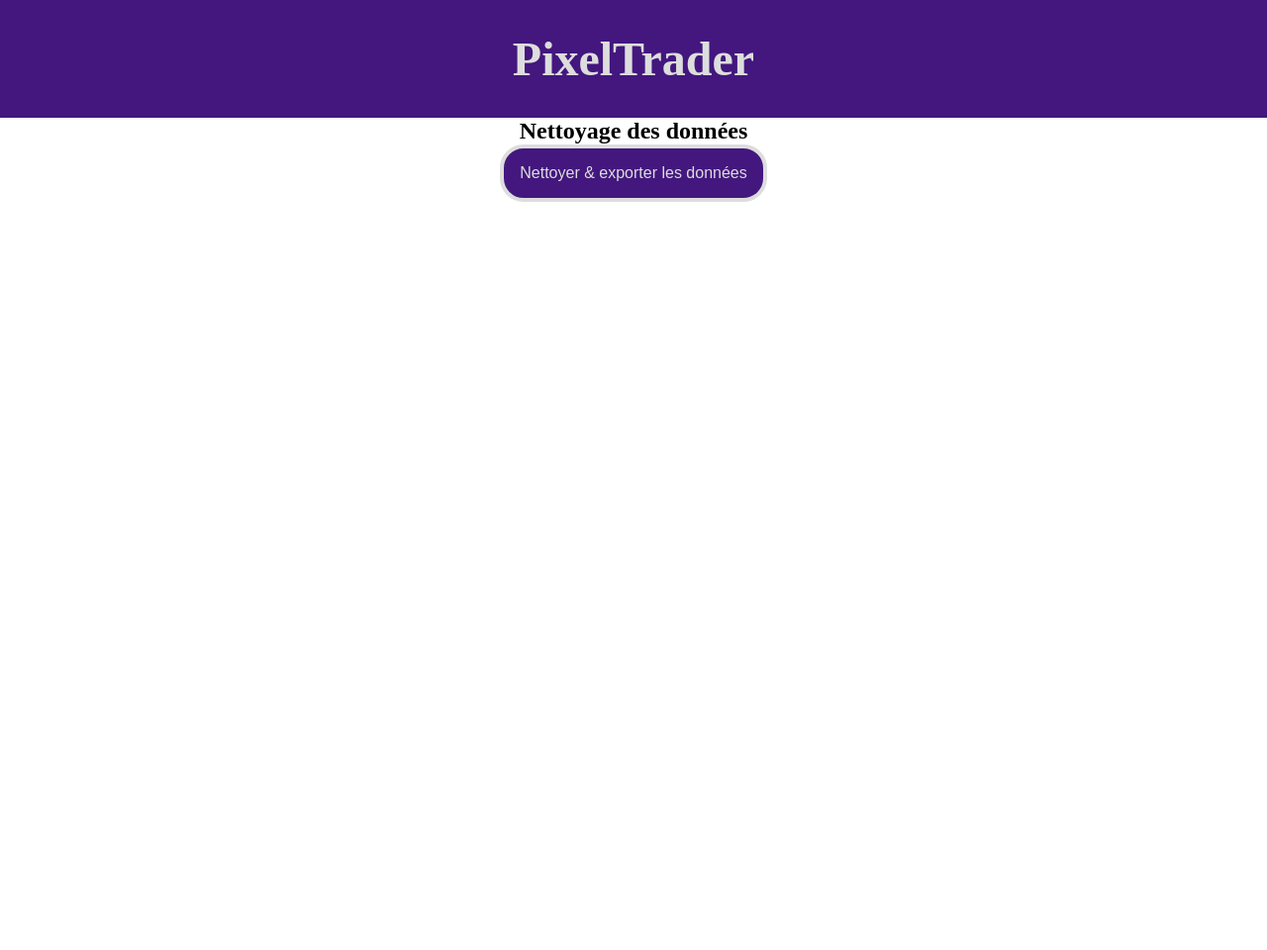
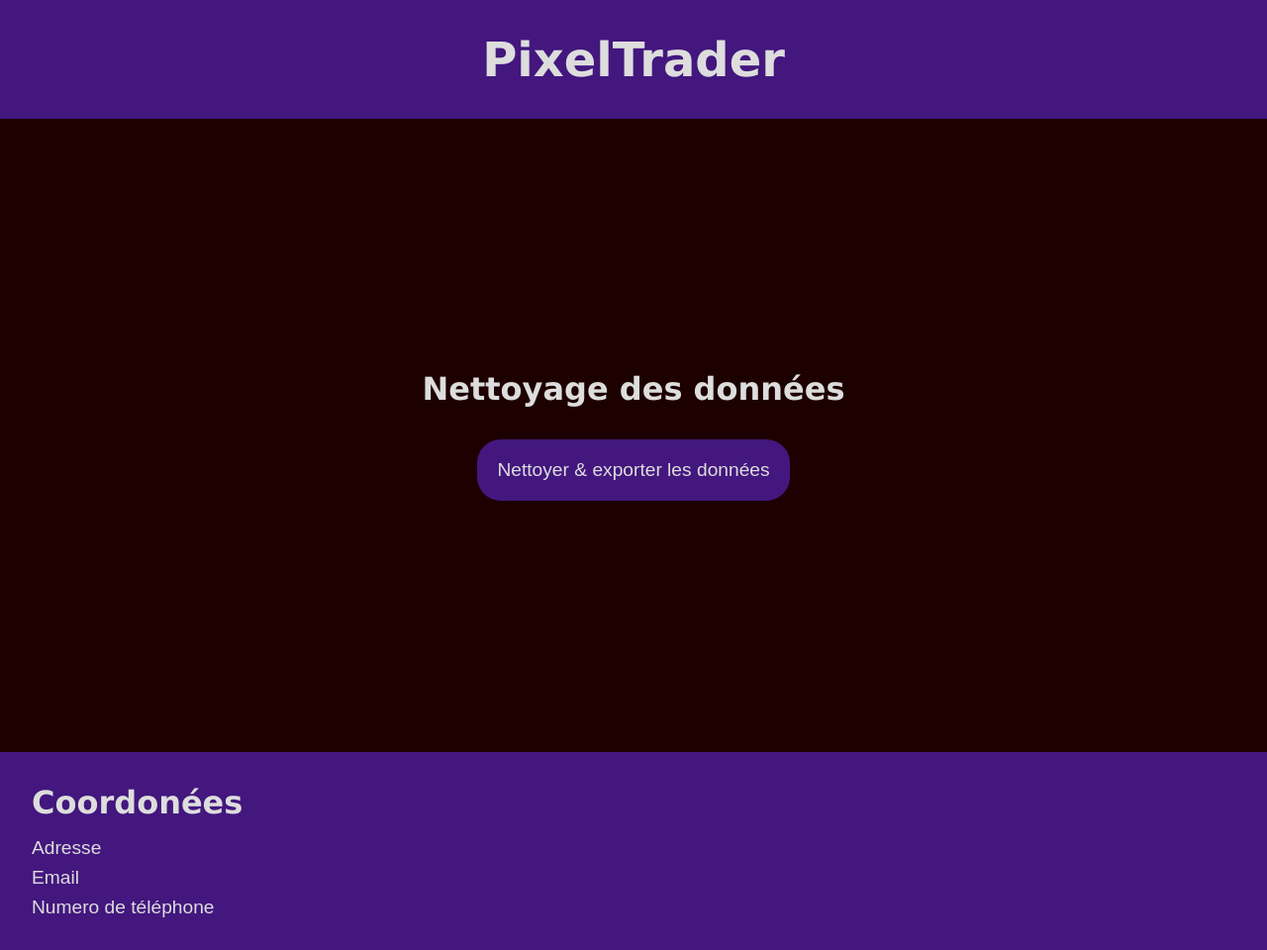
Before and after one commit to Bootcamp-PixelTrader-2025-2026/PixelTrader_groupe_YasmineClaraLorenzo, a PHP site: page / in a window 1280 px wide. Shown: the whole page at 99% size. Before the commit the page ends 204 px from the top, so only its background shows below. Run offline with PHP 8.4, Linux system fonts and the light colour scheme.

Commit message:
réorganisation CSS, footer, font et details

```diff
--- /dev/null
+++ b/CSS/button.css
@@ -0,0 +1,13 @@
+button {
+    padding: 1rem;
+    background-color: var(--retroBlue);
+    border: 0.3rem solid var(--retroBlue);
+    border-radius: 1.5rem;
+    color: var(--white);
+
+    transition: 0.3s;
+}
+
+button:hover {
+    border: 0.3rem solid var(--white);
+}
--- a/CSS/destyle.css
+++ b/CSS/destyle.css
@@ -4,4 +4,5 @@
     padding: 0;
     background: none;
     border: none;
+    list-style: none;
 }
--- /dev/null
+++ b/CSS/font.css
@@ -0,0 +1,17 @@
+h1, h2, h3, h4, h5, h6 {
+    font-family: 'Lucida Sans', 'Lucida Sans Regular', 'Lucida Grande', 'Lucida Sans Unicode', Geneva, Verdana, sans-serif
+}
+h1 {
+    font-size: 3rem;
+}
+h2 {
+    font-size: 2rem;
+}
+h3 {
+    font-size: 1.5rem;
+}
+
+p, a, li, button {
+    font-family: Arial, Helvetica, sans-serif;
+    font-size: 1.2rem;
+}
--- /dev/null
+++ b/CSS/footer.css
@@ -0,0 +1,21 @@
+footer {
+    display: flex;
+    align-items: center;
+
+    padding: 2rem;
+
+    background-color: var(--retroBlue);
+    color: var(--white);
+}
+
+#contact {
+    display: flex;
+    flex-direction: column;
+    gap: 1rem;
+}
+
+ul, li {
+    display: flex;
+    flex-direction: column;
+    gap: 0.5rem;
+}
--- a/CSS/header.css
+++ b/CSS/header.css
@@ -8,7 +8,3 @@ header {
     background-color: var(--retroBlue);
     color: var(--white);
 }
-
-h1 {
-    font-size: 3rem;
-}
--- a/CSS/homePage.css
+++ b/CSS/homePage.css
@@ -1,24 +1,13 @@
-main {
+section {
     display: flex;
     flex-direction: column;
     align-items: center;
     justify-content: center;
+    gap: 2rem;
+
+    padding: 2rem;
+    background-color: var(--black);
+    color: var(--white);
+
+    min-height: 80vh;
 }
-
-
-button {
-    padding: 1rem;
-    background-color: var(--retroBlue);
-    border-radius: 1.5rem;
-
-    border: 0.3rem solid var(--white);
-
-    color: var(--white);
-    font-size: 1rem;
-
-    transition: 0.3s;
-}
-
-button:hover {
-    font-size: 1.2rem;
-}
--- a/index.html
+++ b/index.html
@@ -6,7 +6,11 @@
 
     <link rel="stylesheet" href="/CSS/destyle.css">
     <link rel="stylesheet" href="/CSS/variable.css">
+    <link rel="stylesheet" href="/CSS/font.css">
+    <link rel="stylesheet" href="/CSS/button.css">
     <link rel="stylesheet" href="/CSS/header.css">
+    <link rel="stylesheet" href="/CSS/footer.css">
+
     <link rel="stylesheet" href="/CSS/homePage.css">
 
     <title>PixelTrader – Nettoyage CSV</title>
@@ -17,12 +21,21 @@
     </header>
 
     <main>
-        <h2>Nettoyage des données</h2>
-        <!-- Bouton pour lancer le nettoyage -->
-        <button onclick="Cleaning()">Nettoyer & exporter les données</button>
+        <section>
+            <h2>Nettoyage des données</h2>
+            <!-- Bouton pour lancer le nettoyage -->
+            <button onclick="Cleaning()">Nettoyer & exporter les données</button>
+        </section>
     </main>
     <footer>
-
+        <div id="contact">
+            <h2>Coordonées</h2>
+            <ul>
+                <li>Adresse</li>
+                <li>Email</li>
+                <li>Numero de téléphone</li>
+            </ul>
+        </div>
     </footer>
 </body>
     <!-- Scripts JS -->
```
